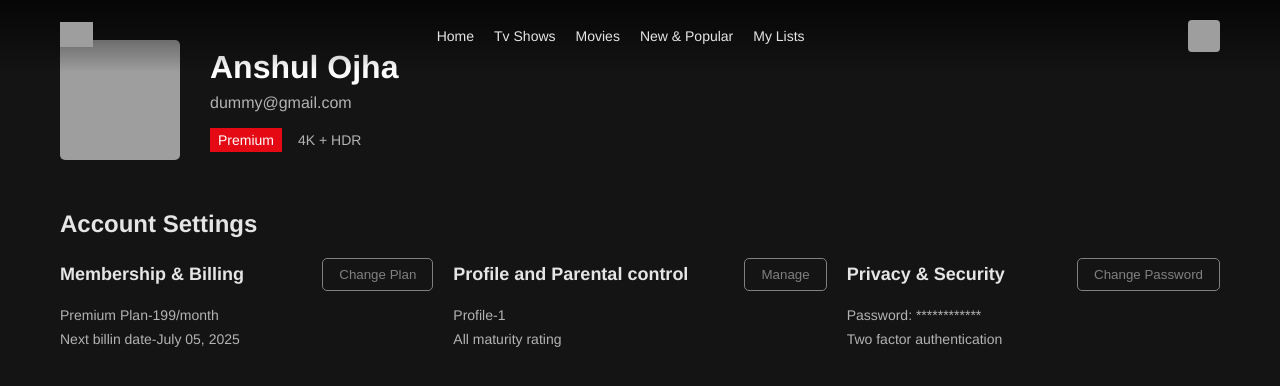
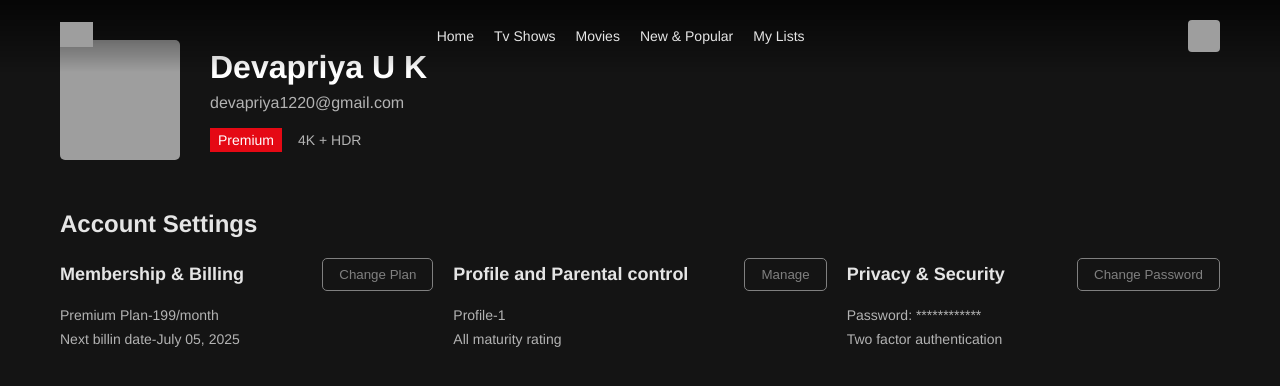
Before and after one commit to deva1220/Netflix-clone, a website: page profile-details.html in a window 1280 px wide. Drawn offline with Linux system fonts and the light colour scheme; grey boxes are pictures that could not be loaded; some icons are missing.

Commit message:
Modify profile details for Devapriya U K
Updated profile details for user Devapriya U K.

```diff
--- a/profile-details.html
+++ b/profile-details.html
@@ -45,8 +45,8 @@
           />
         </div>
         <div class="profile-info">
-          <h1 class="profile-name">Anshul Ojha</h1>
-          <p class="profile-email">dummy@gmail.com</p>
+          <h1 class="profile-name">Devapriya U K</h1>
+          <p class="profile-email">devapriya1220@gmail.com</p>
           <div class="membership-info">
             <span class="membership-badge">Premium</span>
             <span class="membership-details">4K + HDR</span>
```
